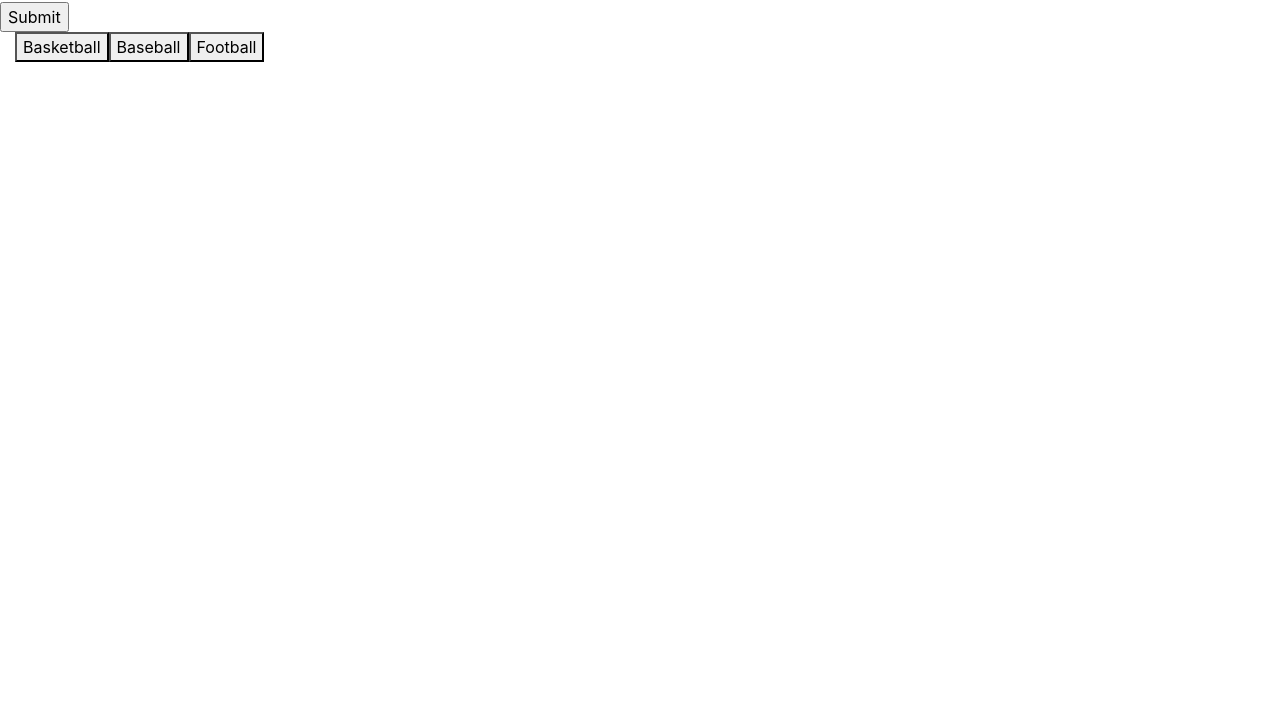
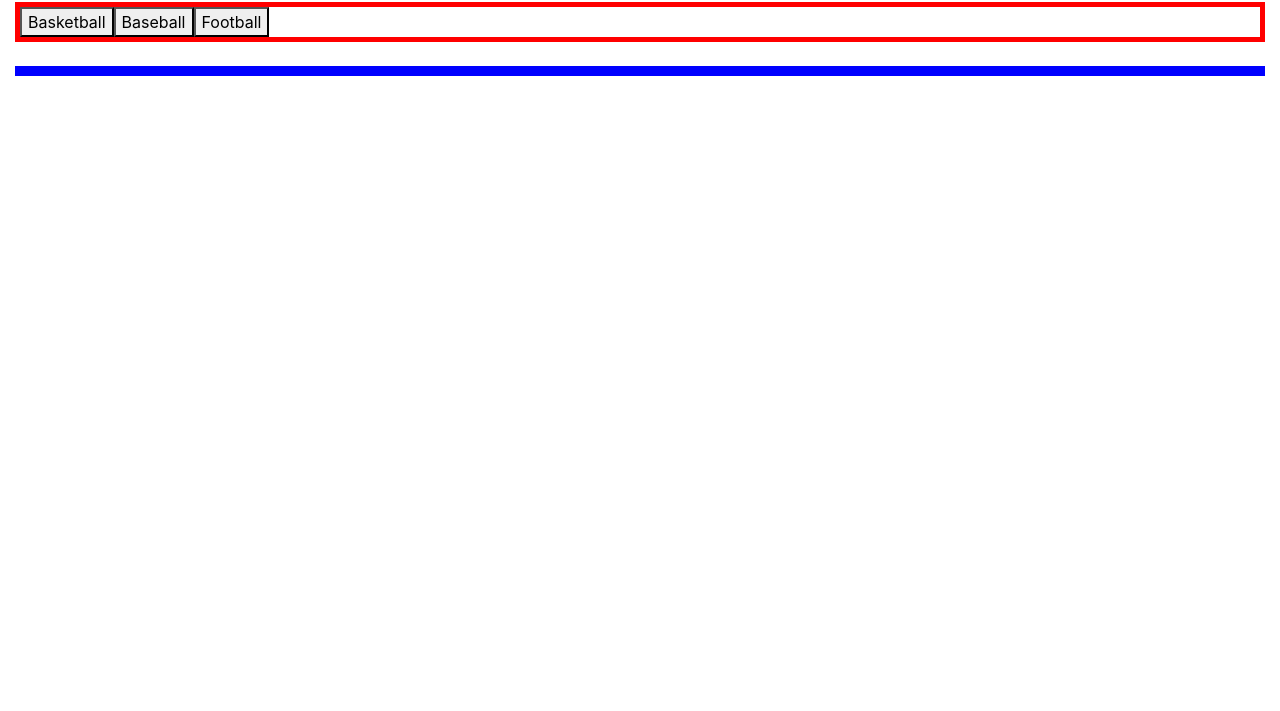
Before and after one commit to Jacobs1986/HW6-Giphy-App, a plain HTML site: page index.html in a window 1280 px wide. Shown: the part 89-800 px from the top of the page. Drawn offline with nearby package versions, Linux system fonts and the light colour scheme.

Commit message:
Added borders
I added borders to the css and to the two different divs just to see how wide they are.

```diff
--- a/assets/css/styles.css
+++ b/assets/css/styles.css
@@ -0,0 +1,13 @@
+/*Border-1 class*/
+.border1 {
+    border-style: solid;
+    border-width: 5px;
+    border-color: red;
+}
+
+/*Border-2 class*/
+.border2 {
+    border-style: solid;
+    border-width: 5px;
+    border-color: blue;
+}
--- a/index.html
+++ b/index.html
@@ -23,16 +23,15 @@
     <!--Add a sport-->
     <form id="sport-form">
         <label for="sport-input">Add a Sport!</label>
-        <input type="text" id="sport-input"><br>
-        <input type="submit" value="Submit" id="add-sport">
+        <input type="text" id="sport-input"> <input type="submit" value="Submit" id="add-sport">
     </form>
 
     <div class="container-fluid">
         <!--Buttons go here-->
-        <div id="button-area"></div><br>
+        <div class="border1" id="button-area"></div><br>
 
         <!--GIF's go here-->
-        <div id="gif-area"></div>
+        <div class="border2" id="gif-area"></div>
     </div>
 
     <!--Bootstrap JS-->
```
